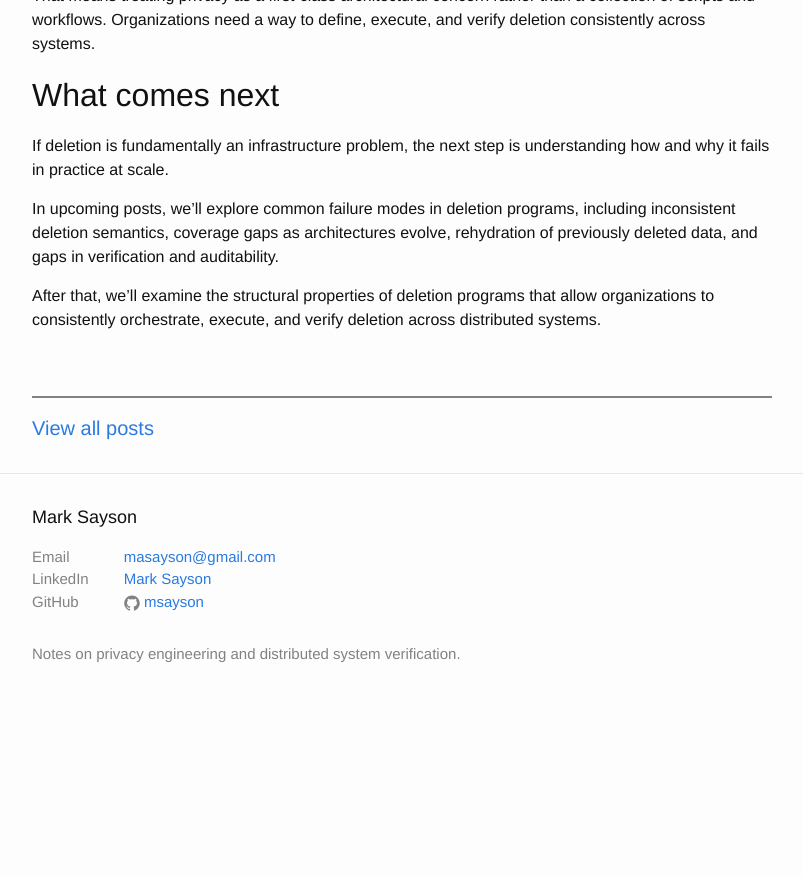
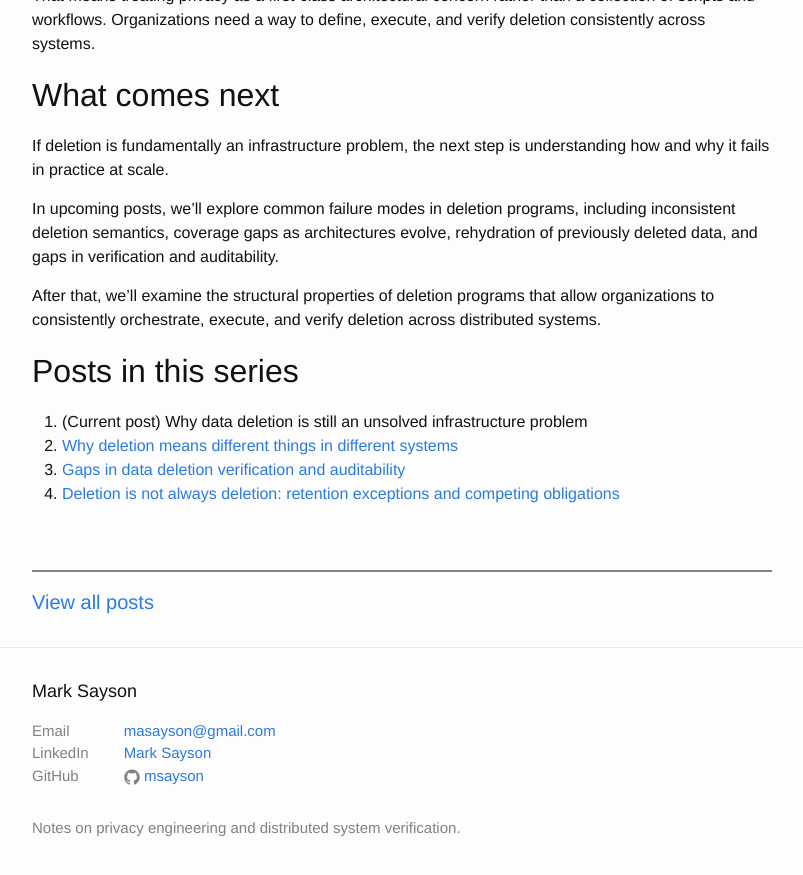
Before and after one commit to msayson/msayson.github.io, a Jekyll site: the page built from _posts/2026-05-30-why-data-deletion-is-still-unsolved.md, in a window 1280 px wide and 900 px high, scrolled down 3886 px. Shown: the top 875 px of the window, without its empty margins (238-1041 px from the left). Built offline with Jekyll 4.4.1, drawn with Linux system fonts in a browser that asks for light colours; before the commit the page ends 4612 px from its top, so only the background shows below that.

Commit message:
Add 'Posts in this series' links to data deletion posts

```diff
--- a/_posts/2026-05-30-why-data-deletion-is-still-unsolved.md
+++ b/_posts/2026-05-30-why-data-deletion-is-still-unsolved.md
@@ -81,3 +81,10 @@ If deletion is fundamentally an infrastructure problem, the next step is underst
 In upcoming posts, we'll explore common failure modes in deletion programs, including inconsistent deletion semantics, coverage gaps as architectures evolve, rehydration of previously deleted data, and gaps in verification and auditability.
 
 After that, we'll examine the structural properties of deletion programs that allow organizations to consistently orchestrate, execute, and verify deletion across distributed systems.
+
+## Posts in this series
+
+1. (Current post) Why data deletion is still an unsolved infrastructure problem
+2. [Why deletion means different things in different systems]({% post_url 2026-06-03-why-deletion-means-different-things %})
+3. [Gaps in data deletion verification and auditability]({% post_url 2026-06-12-gaps-in-data-deletion-verification-auditability %})
+4. [Deletion is not always deletion: retention exceptions and competing obligations]({% post_url 2026-06-20-deletion-is-not-always-deletion %})
```
Also changed, not shown: _posts/2026-06-03-why-deletion-means-different-things.md (+7 -0 lines), _posts/2026-06-12-gaps-in-data-deletion-verification-auditability.markdown (+7 -0 lines), _posts/2026-06-20-deletion-is-not-always-deletion.markdown (+7 -0 lines).
